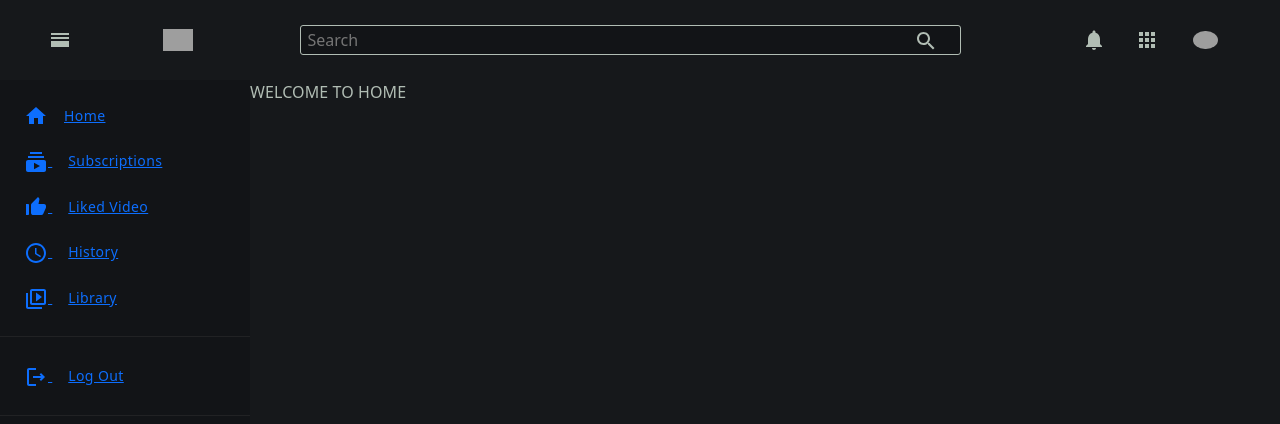
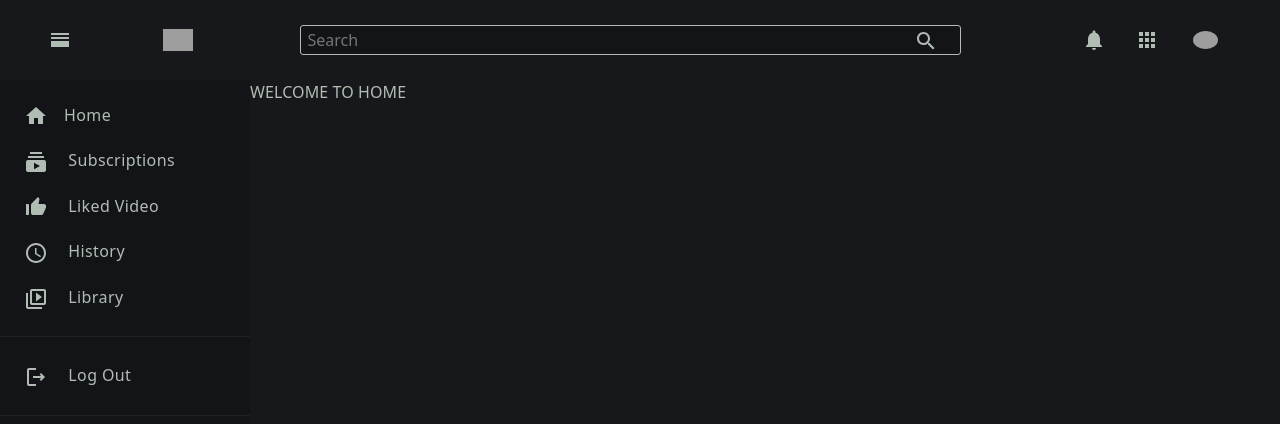
Before and after one commit to Bhargav-2808/Youtube_Clone, a React (Create React App) app in the folder youtubeclone/: page / in a window 1280 px wide. Shown: the top 424 px of the page. Built offline with nearby package versions, Linux system fonts and the light colour scheme; grey boxes are pictures that could not be loaded.

Commit message:
router bug fixed

```diff
--- a/youtubeclone/src/App.js
+++ b/youtubeclone/src/App.js
@@ -1,13 +1,9 @@
 import "./App.scss";
-import react , {useState} from 'react'
-import  {Header}  from "./Components/Header/Header";
+import react, { useState } from "react";
+import { Header } from "./Components/Header/Header";
 import { Sidebar } from "./Components/SIdebar/Sidebar";
 import LoginScreen from "./Screen/LoginScreen/LoginScreen";
-import {
-  BrowserRouter as Router,
-  Route,
-  Routes
-} from "react-router-dom";
+import { Route, Routes, useNavigate } from "react-router-dom";
 import Library from "./Components/Librarys/Library";
 import Subscription from "./Components/Subscription/Subscription";
 import History from "./Components/History/History";
@@ -15,27 +11,78 @@ import Liked from "./Components/Liked/Liked";
 import Home from "./Components/Homes/Home";
 
 function App() {
-  const [sidebar, toggleSidebar] = useState(false)
-  const handleToggleSidebar = () => toggleSidebar(value => !value)
+  const historu_ = useNavigate();
+  console.log(historu_);
+  const [sidebar, toggleSidebar] = useState(false);
+  const handleToggleSidebar = () => toggleSidebar((value) => !value);
+  if (window.location.pathname === '/login') return <LoginScreen/>;
   return (
-    <Router>
+
+    <>
       <Header handleToggleSidebar={handleToggleSidebar} />
-         <div className='app_'>
-            <Sidebar
-               sidebar={sidebar}
-               handleToggleSidebar={handleToggleSidebar}
-            />
-            <Routes>
-              <Route  exact path="/" element={<Home />}/>
-              <Route  exact path="/subscription" element={<Subscription />}/>
-              <Route  exact path="/liked" element={<Liked />}/>
-              <Route  exact path="/history" element={<History />}/>
-              <Route  exact path="/library" element={<Library />}/>
-              <Route  exact path="/login" element={<LoginScreen />}/>
-            </Routes>
-         </div>
-    </Router>
+      <div className="app_">
+        <Sidebar sidebar={sidebar} handleToggleSidebar={handleToggleSidebar} />
+
+        <Routes>
+          <Route exact path="/" element={<Home />} />
+          <Route exact path="/subscription" element={<Subscription />} />
+          <Route exact path="/liked" element={<Liked />} />
+          <Route exact path="/history" element={<History />} />
+          <Route exact path="/library" element={<Library />} />
+        </Routes>
+      </div>
+    </>
   );
 }
 
+// const App = () => {
+//   return (
+//     <>
+//       {/* <Layout/> */}
+//       <Routes>
+//         <Route exact path="/" element={<Layout />} />
+//         <Route exact path="/login" element={<LoginScreen />} />
+//       </Routes>
+//     </>
+//   );
+// };
 export default App;
+
+{
+  /* <Route path='/' exact >
+           <Layout>
+           <Home />
+           </Layout>
+        </Route>
+
+        <Route path='/login'>
+        <LoginScreen />
+        </Route>
+
+        <Route path='/like'>
+        <Liked />
+        </Route>
+
+        <Route path='/history'>
+        <Layout>
+        <History />
+        </Layout>
+        </Route>
+
+        <Route path='/library'>
+        <Layout>
+              <Library/>
+           </Layout>
+           </Route>
+
+           <Route path='subscriptions'>
+           <Layout>
+           <Subscription />
+           </Layout>
+        </Route>
+
+
+        <Route>
+        <Redirect to='/' />
+      </Route> */
+}
--- a/youtubeclone/src/Components/SIdebar/Sidebar.js
+++ b/youtubeclone/src/Components/SIdebar/Sidebar.js
@@ -14,35 +14,35 @@ export const Sidebar = ({ sidebar, handleToggleSidebar }) => {
       onClick={() => handleToggleSidebar(false)}
       >
         <li>
-          <Link to="/">
-          <HomeIcon />
+          <Link to="/" >
+          <HomeIcon className="icon"/>
           <span>Home</span>
           </Link>
         </li>
         <li>
-          <Link to="/subscription">
-          <SubscriptionsIcon /> <span>Subscriptions</span>
+          <Link to="/subscription" >
+          <SubscriptionsIcon className="icon"/> <span>Subscriptions</span>
           </Link>
         </li>
         <li>
-          <Link to="/liked">
-          <ThumbUpAltIcon /> <span>Liked Video</span>
+          <Link to="/liked" >
+          <ThumbUpAltIcon className="icon"/> <span>Liked Video</span>
           </Link>
         </li>
         <li>
-          <Link to="/history">
-          <WatchLaterOutlinedIcon /> <span>History</span>
+          <Link to="/history" >
+          <WatchLaterOutlinedIcon className="icon"/> <span>History</span>
           </Link>
         </li>
         <li>
-          <Link to="/library">
-          <VideoLibraryOutlinedIcon /> <span>Library</span>
+          <Link to="/library" >
+          <VideoLibraryOutlinedIcon className="icon" /> <span>Library</span>
           </Link>
         </li>
         <hr />
         <li>
-          <Link to="/login">
-          <LogoutOutlinedIcon /> <span>Log Out</span>
+          <Link to="/login" >
+          <LogoutOutlinedIcon className="icon"/> <span>Log Out</span>
           </Link>
         </li>
         <hr />
--- a/youtubeclone/src/Components/SIdebar/Sidebar.scss
+++ b/youtubeclone/src/Components/SIdebar/Sidebar.scss
@@ -20,13 +20,28 @@
 
       span{
          margin-left: 1rem;
-         font-size: 14px;
+         font-size: 16px;
          font-weight: 500;
          letter-spacing: 0.4px;
+         color:#b1bdb4;
+
       }
+
+
       &:hover{
-         background-color: $border-color;
+         background-color: $border-color !important;
       }
+
+
+      a{
+         text-decoration: none;
+         color: #b1bdb4 ;
+      }
+
+
+
+
+
    }
 
 
--- a/youtubeclone/src/index.js
+++ b/youtubeclone/src/index.js
@@ -1,14 +1,16 @@
-import React from 'react';
-import ReactDOM from 'react-dom';
-import './base.scss';
-import App from './App';
-
+import React from "react";
+import ReactDOM from "react-dom";
+import { BrowserRouter } from "react-router-dom";
+import "./base.scss";
+import App from "./App";
 
 ReactDOM.render(
   <React.StrictMode>
-    <App />
+    <BrowserRouter>
+      <App />
+    </BrowserRouter>
   </React.StrictMode>,
-  document.getElementById('root')
+  document.getElementById("root")
 );
 
 // If you want to start measuring performance in your app, pass a function
```
